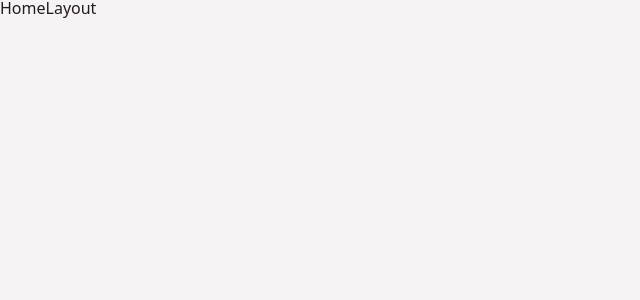
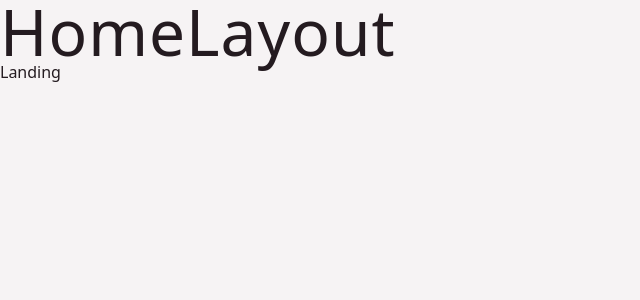
Before and after one commit to AleCuzea28/brain-box, a React (Vite) app in the folder client/: page / in a window 1280 px wide. Shown: the top 300 px of the page, without its empty margins (0-640 px from the left). Built offline with nearby package versions, Linux system fonts and the light colour scheme.

Commit message:
added index element to Home Layout

```diff
--- a/client/src/App.jsx
+++ b/client/src/App.jsx
@@ -14,6 +14,10 @@ const router = createBrowserRouter([
     path: "/",
     element: <HomeLayout />,
     children: [
+      {
+        index: true,
+        element: <Landing />,
+      },
       {
         path: "/register",
         element: <Register />,
--- a/client/src/pages/HomeLayout.jsx
+++ b/client/src/pages/HomeLayout.jsx
@@ -1,4 +1,11 @@
+import { Outlet } from "react-router-dom";
+
 const HomeLayout = () => {
-  return <div>HomeLayout</div>;
+  return (
+    <>
+      <h1>HomeLayout</h1>
+      <Outlet />
+    </>
+  );
 };
 export default HomeLayout;
```
